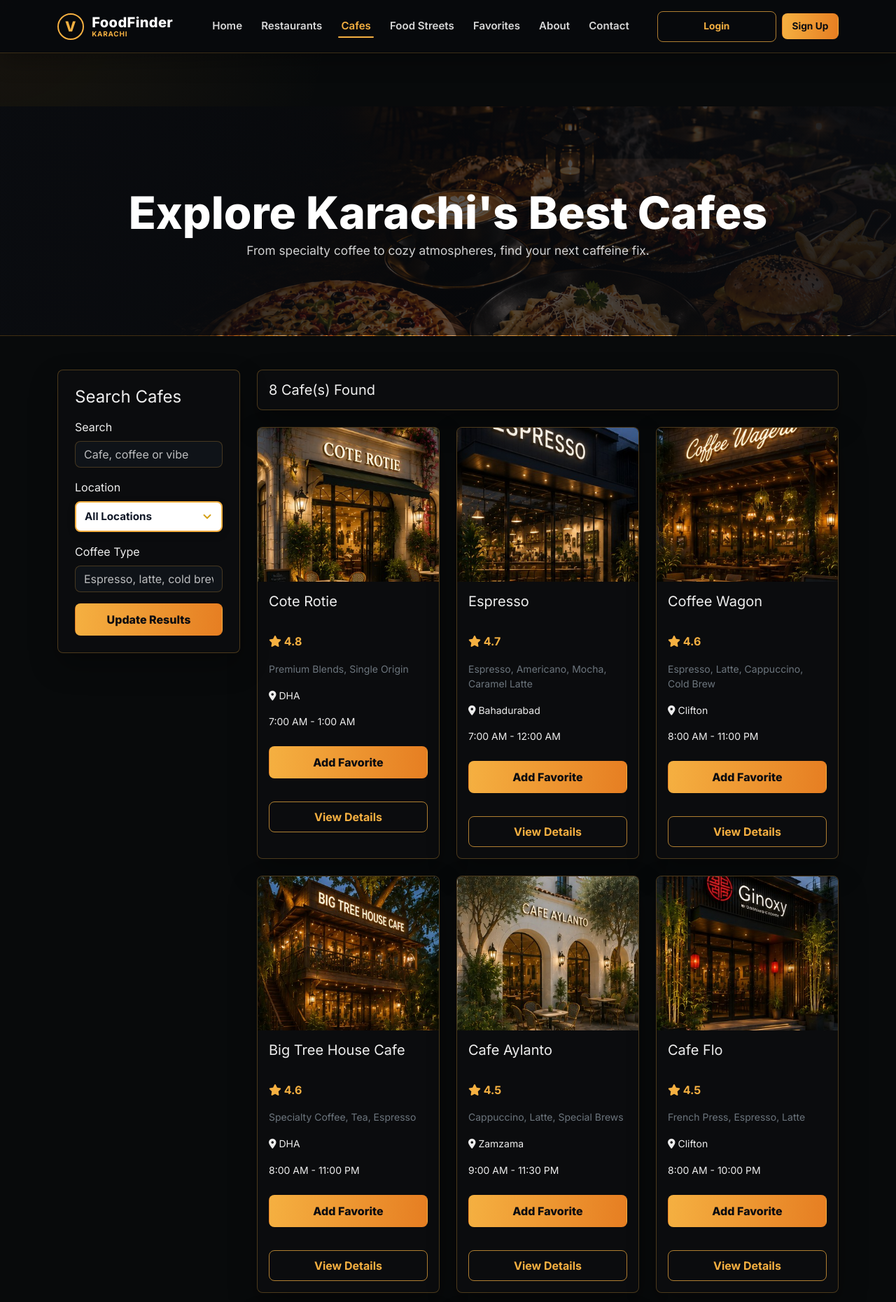
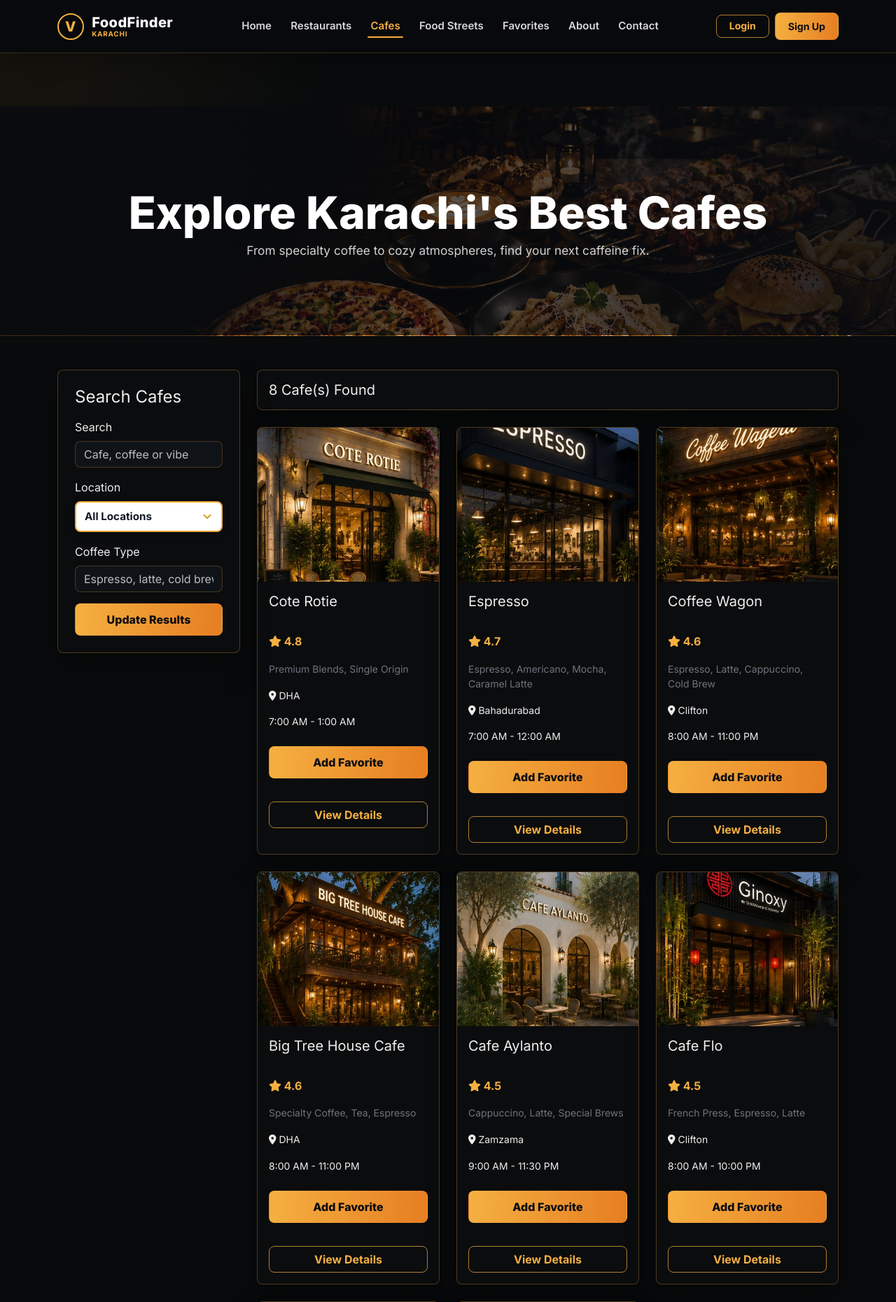
Before and after one commit to sid111/Vision, a PHP site: page /Vision/cafes.php in a window 1280 px wide. Shown: the top 1860 px of the page at 70% size. Run offline with PHP 8.4, Linux system fonts and the light colour scheme; data comes from the database, SQL or seed files in the repository.

Commit message:
fix(navbar): normalize navbar Login button width to match Sign Up button

```diff
--- a/assets/style.css
+++ b/assets/style.css
@@ -147,12 +147,19 @@ img {
     color: var(--gold);
 
     padding: 10px 22px;
-    min-height: 44px;
-    min-width: 170px;
-
     border-radius: 8px;
     font-weight: 700;
     line-height: 1;
+    transition: 0.2s ease;
+}
+
+.btn-sm.btn-outline-gold,
+.btn-sm.btn-gold,
+.nav-auth-actions .btn {
+    min-width: auto !important;
+    min-height: auto !important;
+    padding: 8px 18px !important;
+    font-size: 0.88rem !important;
 }
 
 .btn-outline-gold:hover {
--- a/cafes.php
+++ b/cafes.php
@@ -127,7 +127,7 @@ if (!function_exists('ff_cafe_list_image')) {
     <link href="https://cdn.jsdelivr.net/npm/bootstrap@5.3.0-alpha1/dist/css/bootstrap.min.css" rel="stylesheet">
     <link rel="stylesheet" href="https://cdnjs.cloudflare.com/ajax/libs/font-awesome/6.0.0-beta3/css/all.min.css">
     <link href="https://fonts.googleapis.com/css2?family=Inter:opsz,wght@14..32,300;14..32,400;14..32,600;14..32,700;14..32,800&display=swap" rel="stylesheet">
-    <link rel="stylesheet" href="assets/style.css?v=20260722_v3">
+    <link rel="stylesheet" href="assets/style.css?v=20260722_v4">
 </head>
 
 <body>
--- a/index.php
+++ b/index.php
@@ -87,7 +87,7 @@ $locations = getLocations($conn);
     <link rel="stylesheet" href="https://cdnjs.cloudflare.com/ajax/libs/font-awesome/6.0.0-beta3/css/all.min.css">
     <link href="https://fonts.googleapis.com/css2?family=Inter:opsz,wght@14..32,300;14..32,400;14..32,600;14..32,700;14..32,800&display=swap" rel="stylesheet">
 
-    <link rel="stylesheet" href="assets/style.css?v=20260722_v3">
+    <link rel="stylesheet" href="assets/style.css?v=20260722_v4">
 </head>
 
 <body class="vision-page">
--- a/restaurants.php
+++ b/restaurants.php
@@ -186,7 +186,7 @@ if (!function_exists('ff_cafe_list_image')) {
     <link href="https://cdn.jsdelivr.net/npm/bootstrap@5.3.0-alpha1/dist/css/bootstrap.min.css" rel="stylesheet">
     <link rel="stylesheet" href="https://cdnjs.cloudflare.com/ajax/libs/font-awesome/6.0.0-beta3/css/all.min.css">
     <link href="https://fonts.googleapis.com/css2?family=Inter:opsz,wght@14..32,300;14..32,400;14..32,600;14..32,700;14..32,800&display=swap" rel="stylesheet">
-    <link rel="stylesheet" href="assets/style.css?v=20260722_v3">
+    <link rel="stylesheet" href="assets/style.css?v=20260722_v4">
 </head>
 
 <body>
--- a/search.php
+++ b/search.php
@@ -136,7 +136,7 @@ if (isset($_GET['submitted']) || $search || $location) {
     <link href="https://cdn.jsdelivr.net/npm/bootstrap@5.3.0-alpha1/dist/css/bootstrap.min.css" rel="stylesheet">
     <link rel="stylesheet" href="https://cdnjs.cloudflare.com/ajax/libs/font-awesome/6.0.0-beta3/css/all.min.css">
     <link href="https://fonts.googleapis.com/css2?family=Inter:opsz,wght@14..32,300;14..32,400;14..32,600;14..32,700;14..32,800&display=swap" rel="stylesheet">
-    <link rel="stylesheet" href="assets/style.css?v=20260722_v3">
+    <link rel="stylesheet" href="assets/style.css?v=20260722_v4">
 </head>
 
 <body>
```
